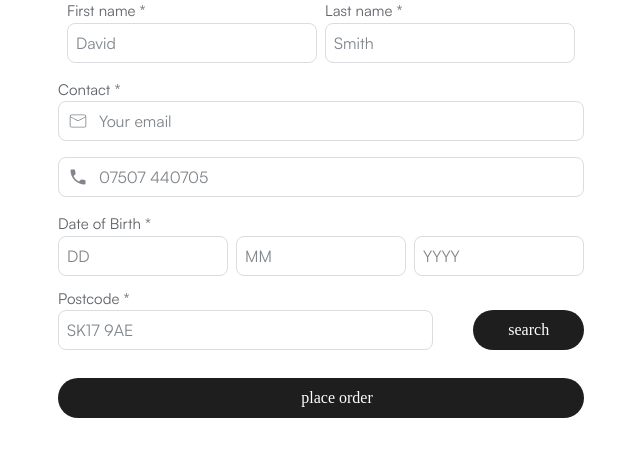
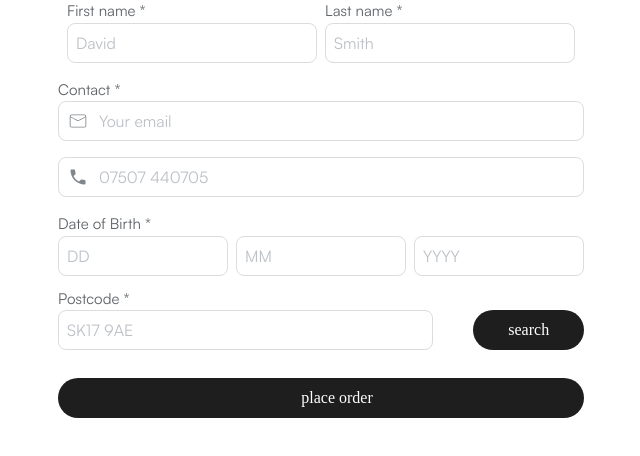
Before and after one commit to Kursatkeskin96/boshhh, a Next.js app: page / in a window 1280 px wide. Shown: the top 456 px of the page, without its empty margins (319-959 px from the left). Built offline with nearby package versions, Linux system fonts and the light colour scheme.

Commit message:
place holder color changed

```diff
--- a/tailwind.config.js
+++ b/tailwind.config.js
@@ -13,7 +13,7 @@ module.exports = {
           "conic-gradient(from 180deg at 50% 50%, var(--tw-gradient-stops))",
       },
       colors: {
-        customGray: "#80868B",
+        customGray: "#BDC1C6",
       },
       screens: {
         md: "300px", // Set the sm breakpoint to 425px
```
